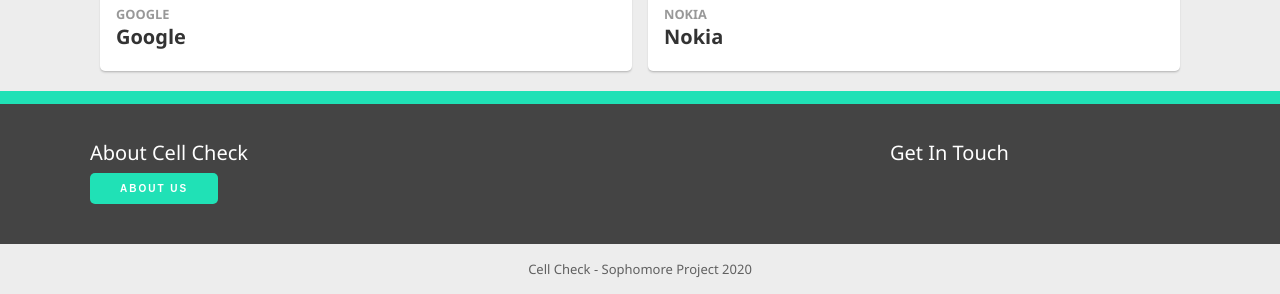
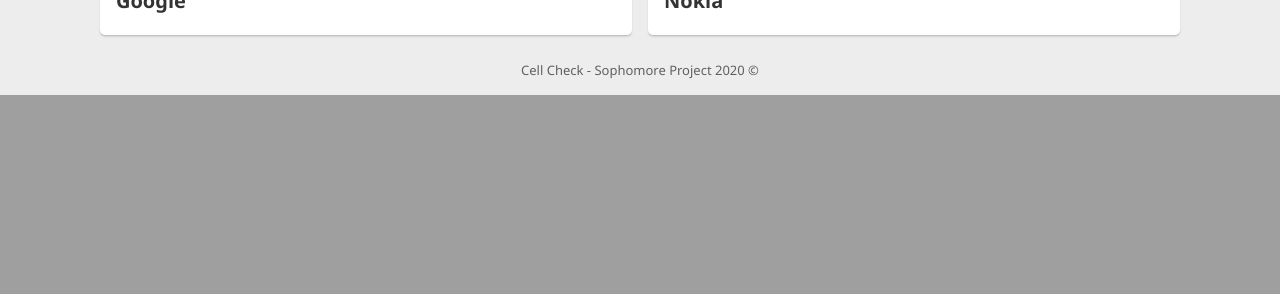
Before and after one commit to sydneyhill3901/CSI2999, a Python web app: template Templates/index.html in a window 1280 px wide. Shown: the part 1127-1421 px from the top of the page. After the commit the page ends 1222 px from the top, so only its background shows below. Run offline with Jinja, Linux system fonts and the light colour scheme; the template is opened without the code that fills it, so the values that code supplies are empty; some libraries are stand-ins or nearby versions.

Commit message:
Removed unused content/ Minor style changes

```diff
--- a/Templates/MainCss.css
+++ b/Templates/MainCss.css
@@ -223,32 +198,6 @@
 /*********************************************
 FOOTER
 **********************************************/
-#footer-wrapper {
-    overflow: hidden;
-    padding: 35px 0px;
-    background: #444;
-}
-
-#footer {
-    overflow: hidden;
-    color: #B1B1B1;
-}
-
-#footer header {
-    margin-bottom: 2px;
-    font-size: 20px;
-    color: #FFF;
-}
-
-#footer #fbox1 {
-    float: left;
-    width: 700px;
-}
-
-#footer #fbox2 {
-    float: right;
-    width: 300px;
-}
 
 #copyright {
     overflow: hidden;
--- a/Templates/index.html
+++ b/Templates/index.html
@@ -2,13 +2,12 @@
 <html lang="">
 
 <head>
-    <link rel="stylesheet" type="text/css" href="MainCss.css">
+    <link rel="stylesheet" type="text/css" href="./MainCss.css">
     <meta charset="utf-8">
     <meta name="viewport" content="width=device-width, initial-scale=1.0">
     <link href='https://fonts.googleapis.com/css?family=Roboto+Condensed:400,700' rel='stylesheet' type='text/css'>
     <link href='https://fonts.googleapis.com/css?family=Lobster' rel='stylesheet' type='text/css'>
-    <script src="//cdnjs.cloudflare.com/ajax/libs/less.js/3.9.0/less.min.js"></script>
-    <title></title>
+    <link href="https://fonts.googleapis.com/css?family=Righteous&display=swap" rel="stylesheet">
 </head>
 
 <body>
@@ -28,13 +27,10 @@
                         <a href="#">Home</a>
                     </li>
                     <li>
-                        <a href="#">????</a>
+                        <a href="#">??????</a>
                     </li>
                     <li>
-                        <a href="#">About</a>
-                    </li>
-                    <li>
-                        <a href="#">Help</a>
+                        <a href="#">??????</a>
                     </li>
                 </ul>
             </div>
@@ -69,19 +65,19 @@
                         <ul class="card-list">
                             <li>
                                 <a class="card" href="#">
-                                    <p class="card-category">Apple</p>
+
                                     <h3 class="card-title">Apple</h3>
                                     <div class="card-img-cont">
-                                        <img src="https://thecanadiantechie.files.wordpress.com/2019/09/apple_iphone_11-rosette-family-lineup-091019_web.jpg" alt="" class="card-img">
+                                        <img src="https://thecanadiantechie.files.wordpress.com/2019/09/apple_iphone-11-pro_colors_091019_web.jpg" alt="" class="card-img">
                                     </div>
                                 </a>
                             </li>
                             <li>
                                 <a class="card" href="#">
-                                    <p class="card-category">Samsung</p>
+
                                     <h3 class="card-title">Samsung</h3>
                                     <div class="card-img-cont">
-                                        <img src="https://thecanadiantechie.files.wordpress.com/2019/09/apple_iphone_11-rosette-family-lineup-091019_web.jpg" alt="" class="card-img">
+                                        <img src="https://www.samsung.com/global/galaxy/galaxy-fold/images/galaxy-fold_highlight_kv_silver_end.png" alt="" class="card-img">
                                     </div>
 
                                 </a>
@@ -96,19 +92,19 @@
                         <ul class="card-list">
                             <li>
                                 <a class="card" href="#">
-                                    <p class="card-category">Google</p>
+
                                     <h3 class="card-title">Google</h3>
                                     <div class="card-img-cont">
-                                        <img src="https://thecanadiantechie.files.wordpress.com/2019/09/apple_iphone_11-rosette-family-lineup-091019_web.jpg" alt="" class="card-img">
+                                        <img src="https://www.yankodesign.com/images/design_news/2019/03/i-could-really-get-used-to-this-notch-less-google-pixel-4-design/google_pixel_4_1.jpg" alt="" class="card-img">
                                     </div>
                                 </a>
                             </li>
                             <li>
                                 <a class="card" href="#">
-                                    <p class="card-category">Nokia</p>
+
                                     <h3 class="card-title">Nokia</h3>
                                     <div class="card-img-cont">
-                                        <img src="https://thecanadiantechie.files.wordpress.com/2019/09/apple_iphone_11-rosette-family-lineup-091019_web.jpg" alt="" class="card-img">
+                                        <img src="https://images.ctfassets.net/wcfotm6rrl7u/4wodxOL4wEHRYluoe2NCmm/5c8a28b1d4d23bdb98884be9b61e1fbc/OG-ifa_2019.jpg" alt="" class="card-img">
                                     </div>
 
                                 </a>
@@ -123,32 +119,10 @@
         </div>
 
 
-        <div id="banner-wrapper">
-            <div id="banner" class="container">
-
-            </div>
-        </div>
-
-
-        <div id="footer-wrapper">
-            <div id="footer" class="container">
-                <div id="fbox1">
-                    <header>About Cell Check</header>
-
-                    <a href="#" class="button button-small">About Us
-                    </a>
-                </div>
-
-
-                <div id="fbox2">
-                    <header>Get In Touch</header>
-
-                </div>
-            </div>
         </div>
 
         <div id="copyright" class="container">
-            <p>Cell Check - Sophomore Project 2020</p>
+            <p>Cell Check - Sophomore Project 2020 &copy;</p>
         </div>
 
 </body>
```
Also changed, not shown: other parts of Templates/MainCss.css (+3 -28 lines).
